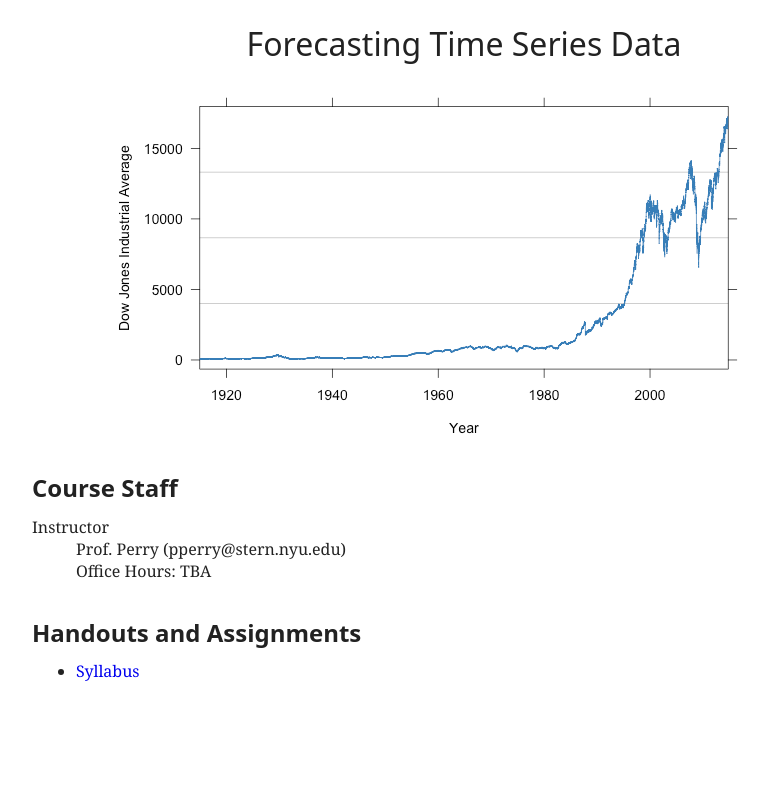
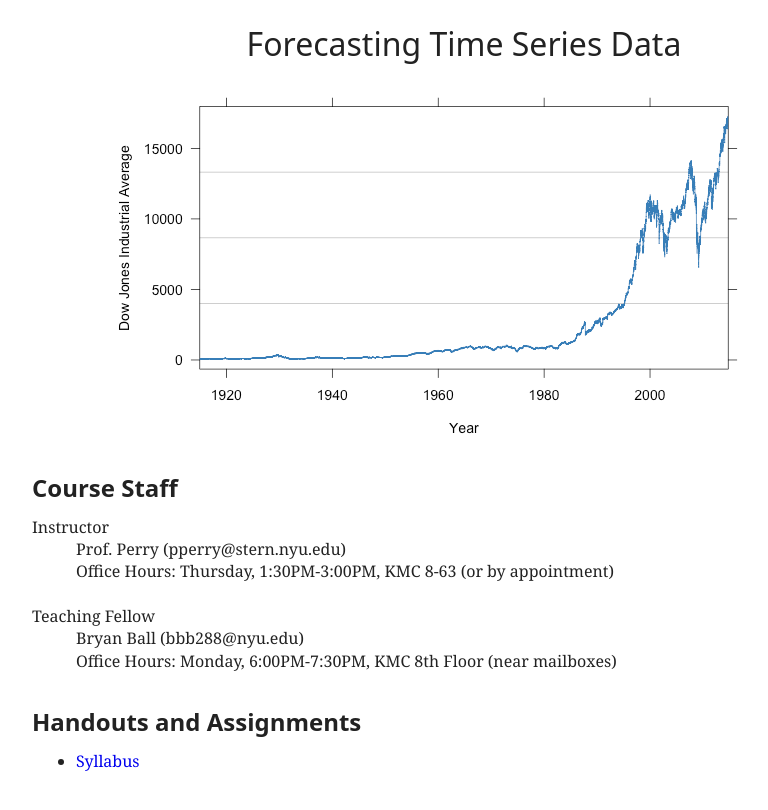
Before and after one commit to patperry/patperry.github.com, a Jekyll site: the page built from course/forecasting/index.html, in a window 1280 px wide. Shown: the top 810 px of the page, without its empty margins (176-944 px from the left). Built offline with Jekyll 4.4.1, drawn with Linux system fonts in a browser that asks for light colours.

Commit message:
Add office hours

```diff
--- a/course/forecasting/index.html
+++ b/course/forecasting/index.html
@@ -14,7 +14,12 @@ stylesheet: /css/main.css?v=1
 <dl>
   <dt>Instructor</dt>
   <dd>Prof. Perry (pperry@stern.nyu.edu)</dd>
-  <dd>Office Hours: TBA</dd>
+  <dd>Office Hours: Thursday, 1:30PM-3:00PM, KMC 8-63 (or by appointment)</dd>
+</dl>
+<dl>
+  <dt>Teaching Fellow</dt>
+  <dd>Bryan Ball (bbb288@nyu.edu)</dd>
+  <dd>Office Hours: Monday, 6:00PM-7:30PM, KMC 8th Floor (near mailboxes)</dd>
 </dl>
 
 
```
